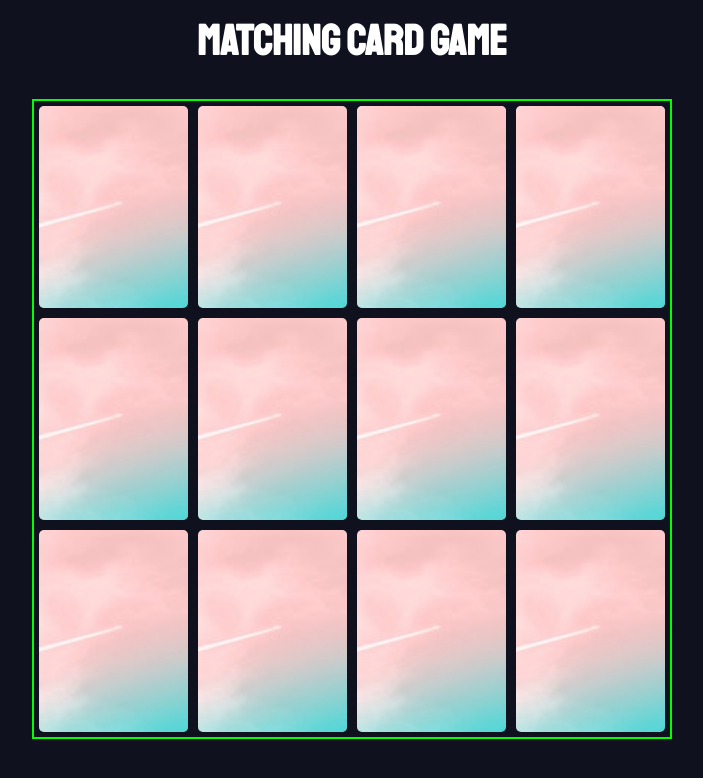
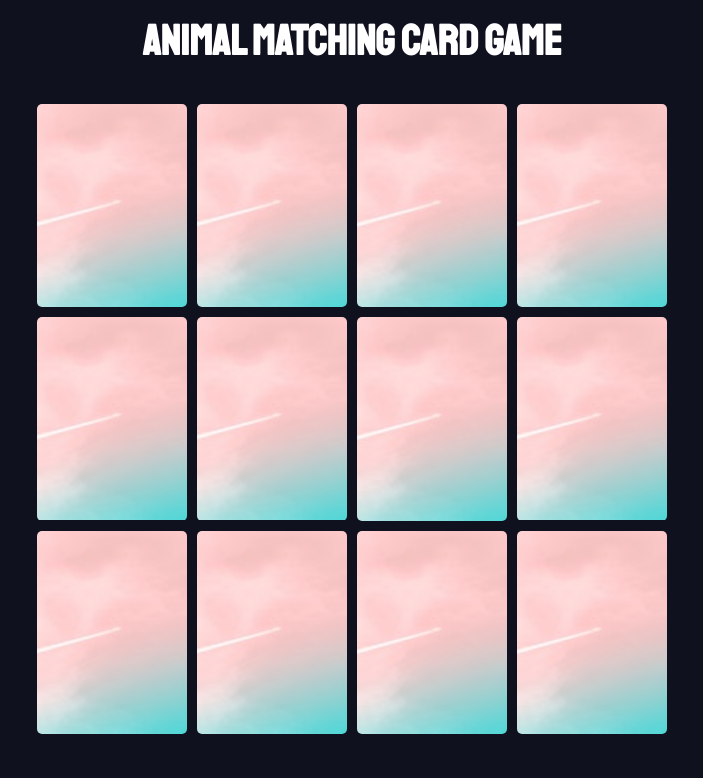
Before and after one commit to terencecistudent/matching-cards, a plain HTML site: page index.html in a window 1280 px wide. Shown: the whole page, without its empty margins (288-991 px from the left). Drawn offline with nearby package versions, Linux system fonts and the light colour scheme.

Commit message:
A working memory game card but still to fix title

```diff
--- a/css/style.css
+++ b/css/style.css
@@ -26,7 +26,7 @@ section > .container-fluid {
     margin: auto;
     display: flex;
     flex-wrap: wrap;
-    border: 2px solid lime;
+    perspective: 1000px;
 }
 
 .memory-card {
@@ -34,6 +34,18 @@ section > .container-fluid {
     height: calc(33.333% - 10px);
     margin: 5px;
     position: relative;
+    transform: scale(1);
+    transform-style: preserve-3d;
+    transition: transform .5s;
+}
+
+.memory-card:active {
+    transform: scale(.95);
+    transition: transform .2s;
+}
+
+.memory-card.flip {
+    transform: rotateY(180deg);
 }
 
 .front-face,
@@ -42,4 +54,9 @@ section > .container-fluid {
     height: 100%;
     position: absolute;
     border-radius: 5px;
+    backface-visibility: hidden;
 }
+
+.front-face {
+    transform: rotateY(180deg);
+}
--- a/index.html
+++ b/index.html
@@ -17,7 +17,7 @@
     <header class="container-fluid">
         <div class="row">
             <div class="col-sm-12 col-md-12 text-center pt-3">
-                <h1>Matching Card Game</h1>
+                <h1>Animal Matching Card Game</h1>
             </div>
         </div>
     </header>
@@ -25,53 +25,53 @@
     <!------------------------------------Section-->
     <section class="container-fluid">
         <div class="row">
-            <div class="col mt-4">
+            <div class="col-sm-4 col-md-12 col-lg-12 mt-4">
                     <div class="memory-game">
-                    <div class="memory-card">
+                        <div class="memory-card" data-framework="Butterflies">
                             <img src="../images/Butterflies.jpg" alt="Butterflies" class="front-face">
                             <img src="../images/Airplane.jpg" alt="Airplane" class="back-face">
                         </div>
-                    <div class="memory-card">
+                        <div class="memory-card" data-framework="Butterflies">
                             <img src="../images/Butterflies.jpg" alt="Butterflies" class="front-face">
                             <img src="../images/Airplane.jpg" alt="Airplane" class="back-face">
                         </div>
-                    <div class="memory-card">
+                        <div class="memory-card" data-framework="Cheetah">
                             <img src="../images/Cheetah.jpg" alt="Cheetah" class="front-face">
                             <img src="../images/Airplane.jpg" alt="Airplane" class="back-face">
                         </div>
-                    <div class="memory-card">
+                    <div class="memory-card" data-framework="Cheetah">
                         <img src="../images/Cheetah.jpg" alt="Cheetah" class="front-face">
                         <img src="../images/Airplane.jpg" alt="Airplane" class="back-face">
                     </div>
-                    <div class="memory-card">
+                    <div class="memory-card" data-framework="Chimpanzee">
                         <img src="../images/Chimpanzee.jpg" alt="Chimpanzee" class="front-face">
                         <img src="../images/Airplane.jpg" alt="Airplane" class="back-face">
                     </div>
-                    <div class="memory-card">
+                    <div class="memory-card" data-framework="Chimpanzee">
                         <img src="../images/Chimpanzee.jpg" alt="Chimpanzee" class="front-face">
                         <img src="../images/Airplane.jpg" alt="Airplane" class="back-face">
                     </div>
-                    <div class="memory-card">
+                    <div class="memory-card" data-framework="Deer">
                         <img src="../images/Deer.jpg" alt="Deer" class="front-face">
                         <img src="../images/Airplane.jpg" alt="Airplane" class="back-face">
                     </div>
-                    <div class="memory-card">
+                    <div class="memory-card" data-framework="Deer">
                         <img src="../images/Deer.jpg" alt="Deer" class="front-face">
                         <img src="../images/Airplane.jpg" alt="Airplane" class="back-face">
                     </div>
-                    <div class="memory-card">
+                    <div class="memory-card" data-framework="Elephant">
                         <img src="../images/Elephant.jpg" alt="Elephant" class="front-face">
                         <img src="../images/Airplane.jpg" alt="Airplane" class="back-face">
                     </div>
-                    <div class="memory-card">
+                    <div class="memory-card" data-framework="Elephant">
                         <img src="../images/Elephant.jpg" alt="Elephant" class="front-face">
                         <img src="../images/Airplane.jpg" alt="Airplane" class="back-face">
                     </div>
-                    <div class="memory-card">
+                    <div class="memory-card" data-framework="Flamingos">
                         <img src="../images/Flamingos.jpg" alt="Flamingos" class="front-face">
                         <img src="../images/Airplane.jpg" alt="Airplane" class="back-face">
                     </div>
-                    <div class="memory-card">
+                    <div class="memory-card" data-framework="Flamingos">
                         <img src="../images/Flamingos.jpg" alt="Flamingos" class="front-face">
                         <img src="../images/Airplane.jpg" alt="Airplane" class="back-face">
                     </div>
--- a/js/main.js
+++ b/js/main.js
@@ -1,3 +1,83 @@
 $(document).ready(function() {
 
+    const cards = document.querySelectorAll(".memory-card");
+
+    let haveFlippedCard = false;
+    let lockGame = false;
+    let firstCard, secondCard;
+
+    /*------------------------------------Flips the card--*/
+    function flipCard() {
+        if(lockGame) {
+            return;
+        }
+
+        if(this === firstCard) {
+            return;
+        }
+
+        this.classList.add("flip");
+
+        if(!haveFlippedCard) {
+            // first click
+            haveFlippedCard = true;
+            firstCard = this;
+
+            return;
+        }
+        // second click
+        haveFlippedCard = false;
+        secondCard = this;
+
+        checkMatches();
+    }
+
+
+    /*------------------------------------Checks for any matches--*/
+    function checkMatches() {
+        let cardsMatch = firstCard.dataset.framework === secondCard.dataset.framework;
+
+        // ternary operator
+        cardsMatch ? cardsThatAreDisabled() : unflipCards();
+    }
+
+
+    /*------------------------------------Cards which are disabled--*/
+    function cardsThatAreDisabled() {
+        firstCard.removeEventListener("click", flipCard);
+        secondCard.removeEventListener("click", flipCard);
+    }
+
+
+     /*------------------------------------Unflips cards if not a match--*/
+    function unflipCards() {
+        lockGame = true;
+
+        setTimeout(() => {
+            firstCard.classList.remove("flip");
+            secondCard.classList.remove("flip");
+
+            resetCards();
+        }, 1400);
+    }
+
+
+    /*------------------------------------Reset cards after each game--*/
+    function resetCards() {
+        [haveFlippedCard, lockGame] = [false, false];
+        [firstCard, secondCard] = [null, null];
+    }
+
+
+    /*------------------------------------Shuffling the cards--*/
+    (function shuffleCards() {
+        cards.forEach(card => {
+            let randomPosition = Math.floor(Math.random() * 12);
+            card.style.order = randomPosition;
+        })
+    })();
+
+
+    // loop through list of cards
+    cards.forEach(card => card.addEventListener("click", flipCard));
 });
```
Also changed, not shown: images/Giraffe.jpg (deleted), images/Monkey.jpg (deleted), images/Ostrich.jpg (deleted), images/Owl.jpg (deleted), images/Parrot.jpg (deleted), images/Tiger.jpg (deleted). Lines whose indentation alone changed are shown as unchanged.
